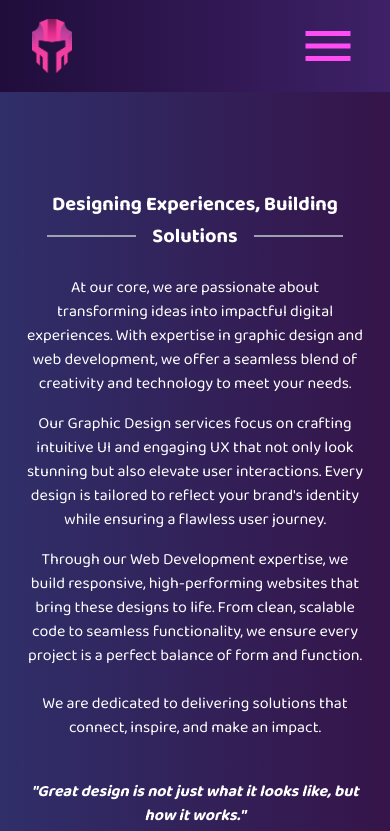
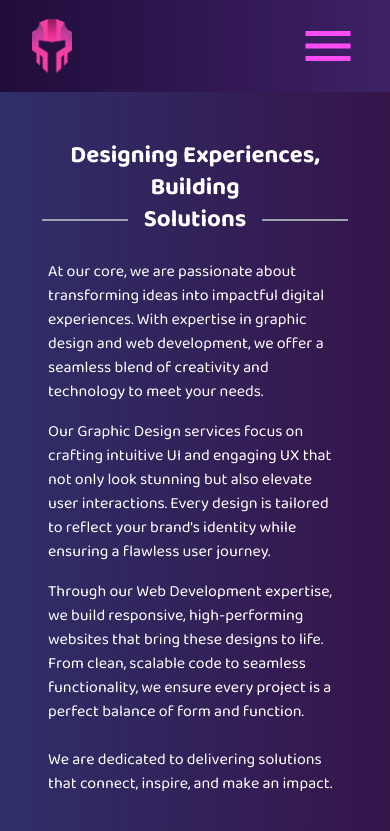
Before and after one commit to Sudais376/techdesigners, a React (Create React App) app: page /about in a window 390 px wide. Shown: the top 831 px of the page. Built offline with nearby package versions, Linux system fonts and the light colour scheme.

Commit message:
Add files via upload

```diff
--- a/src/components/AboutComp.js
+++ b/src/components/AboutComp.js
@@ -3,11 +3,11 @@ import React from "react";
 const AboutComponent = () => {
   return (
     <>
-      <div data-aos="fade-up" className=" content-center">
-        <div data-aos="fade-up" className="max-w-[1000px] mx-auto pt-24 ">
+      <div data-aos="fade-up" className=" max-w-[1000px] mx-auto pt-12 md:pt-24 px-6 ">
+        <div data-aos="fade-up" className="">
           <h2
             data-aos="fade-up"
-  className=" hTwo text-center font-bold text-2xl md:text-5xl pb-6 md:pb-12 px-4"
+            className=" text-center font-bold text-2xl md:text-5xl pb-6 md:pb-12 "
           >
             Designing Experiences, Building
             <br />
@@ -18,8 +18,7 @@ const AboutComponent = () => {
             </span>
           </h2>
 
-
-          <p data-aos="fade-up" className="text-center px-6 md:text-2xl">
+          <p data-aos="fade-up" className="md:text-center px-6 md:text-2xl">
             At our core, we are passionate about transforming ideas into
             impactful digital experiences. With expertise in graphic design and
             web development, we offer a seamless blend of creativity and
@@ -27,13 +26,12 @@ const AboutComponent = () => {
           </p>
         </div>
         <div data-aos="fade-up" className="max-w-[1000px] mx-auto py-4 md:py-8">
-          <p data-aos="fade-up" className="text-center px-6 md:text-2xl">
+          <p data-aos="fade-up" className="md:text-center px-6 md:text-2xl">
             Our Graphic Design services focus on crafting intuitive UI and
             engaging UX that not only look stunning but also elevate user
             interactions. Every design is tailored to reflect your brand's
             identity while ensuring a flawless user journey.
           </p>
-        </div>
         </div>
         <div
           data-aos="fade-up"
@@ -43,7 +41,7 @@ const AboutComponent = () => {
             data-aos="fade-up"
             className="max-w-[1000px] mx-auto pb-6 md:pb-12"
           >
-          <p data-aos="fade-up" className="text-center md:text-2xl px-6">
+            <p data-aos="fade-up" className="md:text-center md:text-2xl px-6">
               Through our Web Development expertise, we build responsive,
               high-performing websites that bring these designs to life. From
               clean, scalable code to seamless functionality, we ensure every
@@ -52,14 +50,14 @@ const AboutComponent = () => {
 
             <p
               data-aos="fade-up"
-            className="text-center md:text-2xl px-6 py-6 md:py-12"
+              className="md:text-center md:text-2xl px-6 py-6 md:py-12"
             >
-            We are dedicated to delivering solutions that connect, inspire, and
-            make an impact.
+              We are dedicated to delivering solutions that connect, inspire,
+              and make an impact.
             </p>
             <p
               data-aos="fade-up"
-            className=" max-w-[700px] mx-auto text-center md:text-2xl italic font-bold px-6 pt-4 md:pt-12"
+              className=" max-w-[700px] mx-auto md:text-center md:text-2xl italic font-bold px-6 pt-4 md:pt-12"
             >
               "Great design is not just what it looks like, but how it works."
             </p>
@@ -71,6 +69,7 @@ const AboutComponent = () => {
             </div>
           </div>
         </div>
+      </div>
     </>
   );
 };
--- a/src/components/Bio.js
+++ b/src/components/Bio.js
@@ -55,7 +55,7 @@ const Bio = () => {
         <div data-aos="fade-up" className="max-w-[1000px] mx-auto ">
           <h2
             data-aos="fade-up"
-            className="max-w-[800px] mx-auto px-6 text-center font-bold text-3xl md:text-5xl pb-12"
+            className="max-w-[800px] mx-auto px-6 text-center font-bold text-3xl md:text-5xl pb-6 md:pb-12"
           >
             Who We Are?
           </h2>
@@ -63,7 +63,7 @@ const Bio = () => {
 
         <div
           data-aos="fade-up"
-          className="flex flex-wrap justify-center gap-8 py-12 px-6"
+          className="flex flex-wrap justify-center gap-8 py-12 px-4"
         >
           {/* Biography for Muhammad Sudais */}
           <div
--- a/src/components/ContactForm.js
+++ b/src/components/ContactForm.js
@@ -40,7 +40,7 @@ const ContactForm = () => {
 
   return (
     <>
-      <div data-aos ="fade-up" className="w-[80vw] mx-auto bg-gradient-to-r from-[#806d9a] to-[#493763] pt-24 pb-12 px-8 text-white flex flex-col gap-5 rounded-[40px] border-2 border-transparent bg-clip-border shadow-[inset_0_0_0_2px_#e81cff,inset_0_0_0_2px_#40c9ff]">
+      <div data-aos ="fade-up" className=" md:w-[80vw] mx-auto bg-gradient-to-r from-[#806d9a] to-[#493763] pt-24 pb-12 px-8 text-white flex flex-col gap-5 rounded-[40px] border-2 border-transparent bg-clip-border shadow-[inset_0_0_0_2px_#e81cff,inset_0_0_0_2px_#40c9ff]">
         <form
           ref={form}
           onSubmit={handleSubmit} // Form submission handler
--- a/src/components/ContactOut.js
+++ b/src/components/ContactOut.js
@@ -5,7 +5,7 @@ const ContactOut = () => {
   return (
     <>
     {/* Section for Contact  */}
-    <section data-aos ="fade-up" className=" py-12 px-6 ">
+    <section data-aos ="fade-up" className=" py-12 px-8 ">
         {/* Heading Container */}
         <div data-aos="fade-up" className="max-w-[1000px] mx-auto">
           <h2
@@ -14,7 +14,7 @@ const ContactOut = () => {
           >
             Contact Out
           </h2>
-          <p data-aos ="fade-up" className=" max-w-[800px] mx-auto md:text-center text-lg pb-12 ">
+          <p data-aos ="fade-up" className=" max-w-[800px] mx-auto md:text-center text-lg pb-12 pl-1 ">
           Ready to bring your ideas to life? Get in touch with us! We’re here to discuss your vision,
           answer any questions, and explore how we can work together to create something exceptional
           </p>
--- a/src/components/Creativity.js
+++ b/src/components/Creativity.js
@@ -4,7 +4,7 @@ const Creativity = () => {
   return (
     <>
       {/* Section for Showcasing Some sample Works  */}
-      <section className=" py-12 px-6 ">
+      <section className=" pt-12 px-8 ">
         {/* Heading Container */}
         <div data-aos="fade-up" className="max-w-[1000px] mx-auto">
           <h2
@@ -13,7 +13,7 @@ const Creativity = () => {
           >
             Our Creativity
           </h2>
-          <p className=" max-w-[800px] mx-auto md:text-center text-lg pb-12 ">
+          <p className=" max-w-[800px] mx-auto md:text-center text-lg pb-12 pl-1 ">
             Our Creativity showcases the depth and diversity of our work—each
             project crafted with precision, passion, and a focus on excellence.
             From innovative designs to seamless functionality, explore the
@@ -25,7 +25,7 @@ const Creativity = () => {
 
         <div
           data-aos="fade-up"
-          className=" py-12 flex flex-wrap justify-center gap-x-16 gap-y-12 px-6"
+          className=" py-12 flex flex-wrap justify-center gap-x-16 gap-y-12 "
         >
           <div
             data-aos="fade-up"
--- a/src/components/PackagesComp.js
+++ b/src/components/PackagesComp.js
@@ -4,7 +4,7 @@ const PackagesComp = () => {
   return (
     <>
       {/* Section for Offering Packages  */}
-      <section data-aos ="fade-up" className=" py-12 px-6  ">
+      <section data-aos ="fade-up" className=" py-12 px-8  ">
         {/* Heading Container */}
         <div data-aos="fade-up" className="max-w-[1000px] mx-auto">
           <h2
@@ -13,7 +13,7 @@ const PackagesComp = () => {
           >
             Packages
           </h2>
-          <p data-aos ="fade-up" className=" max-w-[800px] mx-auto md:text-center text-lg pb-12 ">
+          <p data-aos ="fade-up" className=" max-w-[800px] mx-auto md:text-center text-lg pb-12 pl-1 ">
             Our Packages are tailored to meet your unique needs—whether you’re
             looking for a streamlined solution or a feature-rich experience.
             Each package is crafted to deliver value, creativity, and
--- a/src/components/ServicesComp.js
+++ b/src/components/ServicesComp.js
@@ -28,7 +28,7 @@ const ServicesComp = () => {
 
         <div
           data-aos="fade-up"
-          className="py-12 flex flex-wrap justify-center gap-x-16 gap-y-12 px-6"
+          className="md:py-12 flex flex-wrap justify-center gap-x-16 gap-y-12 px-8"
         >
           {/* Graphic Services */}
           <div
```
Also changed, not shown: src/components/Hero.js (+6 -36 lines). Lines whose indentation alone changed are shown as unchanged.
